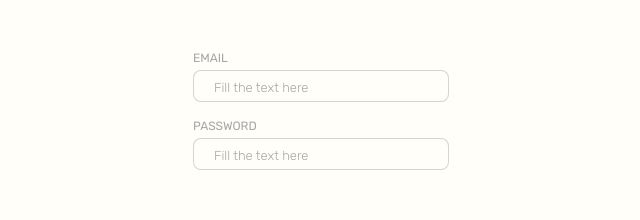
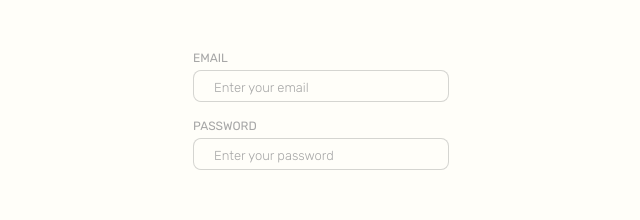
Before and after one commit to Dulyarat455/monieeiei, a Next.js app: page /login in a window 1280 px wide. Shown: the part 246-466 px from the top of the page, without its empty margins (311-951 px from the left). Built offline with nearby package versions, Linux system fonts and the light colour scheme.

Commit message:
Change color hover input

```diff
--- a/src/pages/account.js
+++ b/src/pages/account.js
@@ -135,7 +135,7 @@ export default function Account(){
                     </div>
                     <form>
                         <label htmlFor="user_firstname" className="ml-2 text-[#A7A7A7] text-xs">FIRST NAME</label><br></br>
-                        <input className="mb-2 ml-2 h-8 w-[16rem] item-center rounded-lg border-[1px] border-opacity-30 bg-[#FFFEF9] border-[#757575] placeholder-[#A7A7A7] placeholder:font-rubik pl-5 placeholder:text-[13px] placeholder:font-light flex"
+                        <input className="mb-2 ml-2 h-8 w-[16rem] item-center rounded-lg border-[1px] border-opacity-30 bg-[#FFFEF9] border-[#757575] focus:outline-none focus:border-purple-400 focus:ring-1 focus:ring-purple-400 placeholder-[#A7A7A7] placeholder:font-rubik pl-5 placeholder:text-[13px] placeholder:font-light flex"
                         placeholder="Johny"
                         type="text"
                         id="user_firstname"
@@ -145,7 +145,7 @@ export default function Account(){
                         >
                         </input>
                         <label htmlFor="user_lastname" className="ml-2 text-[#A7A7A7] text-xs">LAST NAME</label><br></br>
-                        <input className="mb-2 ml-2 h-8 w-[16rem] rounded-lg border-[1px] border-opacity-30 bg-[#FFFEF9] border-[#757575] placeholder-[#A7A7A7] placeholder:font-rubik pl-5 placeholder:text-[13px] placeholder:font-light flex"
+                        <input className="mb-2 ml-2 h-8 w-[16rem] rounded-lg border-[1px] border-opacity-30 bg-[#FFFEF9] border-[#757575] focus:outline-none focus:border-purple-400 focus:ring-1 focus:ring-purple-400 placeholder-[#A7A7A7] placeholder:font-rubik pl-5 placeholder:text-[13px] placeholder:font-light flex"
                         placeholder="Gates"
                         type="text"
                         id="user_lastname"
@@ -155,7 +155,7 @@ export default function Account(){
                         >
                         </input>
                         <label htmlFor="user_DOB" className="ml-2 text-[#A7A7A7] text-xs">MY BIRTHDAY</label><br></br>
-                        <input className="mb-2 ml-2 h-8 w-[16rem] rounded-lg border-[1px] border-opacity-30 bg-[#FFFEF9] border-[#757575] placeholder-[#A7A7A7] placeholder:font-rubik pl-5 placeholder:text-[13px] placeholder:font-light flex"
+                        <input className="mb-2 ml-2 h-8 w-[16rem] rounded-lg border-[1px] border-opacity-30 bg-[#FFFEF9] border-[#757575] focus:outline-none focus:border-purple-400 focus:ring-1 focus:ring-purple-400 placeholder-[#A7A7A7] placeholder:font-rubik pl-5 placeholder:text-[13px] placeholder:font-light flex"
                         placeholder="02/01/1996"
                         type="date"
                         id="user_DOB"
@@ -165,7 +165,7 @@ export default function Account(){
                          >
                         </input>
                         <label htmlFor="phonenumber" className="ml-2 text-[#A7A7A7] text-xs">MY PHONE NUMBER</label><br></br>
-                        <input className="mb-2 ml-2 h-8 w-[16rem] rounded-lg border-[1px] border-opacity-30 bg-[#FFFEF9] border-[#757575] placeholder-[#A7A7A7] placeholder:font-rubik pl-5 placeholder:text-[13px] placeholder:font-light flex"
+                        <input className="mb-2 ml-2 h-8 w-[16rem] rounded-lg border-[1px] border-opacity-30 bg-[#FFFEF9] border-[#757575] focus:outline-none focus:border-purple-400 focus:ring-1 focus:ring-purple-400 placeholder-[#A7A7A7] placeholder:font-rubik pl-5 placeholder:text-[13px] placeholder:font-light flex"
                         placeholder="0812345678"
                         type="tel"
                         id="user_phonenumber"
@@ -175,7 +175,7 @@ export default function Account(){
                         >
                         </input>
                         <label htmlFor="email" className="ml-2 text-[#A7A7A7] text-xs">MY EMAIL</label><br></br>
-                        <input className="mb-2 ml-2 h-8 w-[16rem] rounded-lg border-[1px] border-opacity-30 bg-[#FFFEF9] border-[#757575] placeholder-[#A7A7A7] placeholder:font-rubik pl-5 placeholder:text-[13px] placeholder:font-light flex"
+                        <input className="mb-2 ml-2 h-8 w-[16rem] rounded-lg border-[1px] border-opacity-30 bg-[#FFFEF9] border-[#757575] focus:outline-none focus:border-purple-400 focus:ring-1 focus:ring-purple-400 placeholder-[#A7A7A7] placeholder:font-rubik pl-5 placeholder:text-[13px] placeholder:font-light flex"
                         placeholder="Johny.Gates@gmail.com"
                         type="email"
                         id="user_email"
--- a/src/pages/changepassword.js
+++ b/src/pages/changepassword.js
@@ -89,7 +89,7 @@ export default function Changepassword(){
             </div>
             <form>
                 <label htmlFor="currentpassword" className="ml-5 text-[#A7A7A7] text-xs">CURRENT PASSWORD*</label><br></br>
-                <input className="mb-5 ml-5 h-8 w-[16rem] rounded-lg border-[1px] border-opacity-30 bg-[#FFFEF9] border-[#757575] placeholder-[#A7A7A7] placeholder:font-rubik pl-5 placeholder:text-[13px] placeholder:font-light" placeholder="Fill the text here"
+                <input className="mb-5 ml-5 h-8 w-[16rem] rounded-lg border-[1px] border-opacity-30 bg-[#FFFEF9] border-[#757575] focus:outline-none focus:border-purple-400 focus:ring-1 focus:ring-purple-400 placeholder-[#A7A7A7] placeholder:font-rubik pl-5 placeholder:text-[13px] placeholder:font-light" placeholder="Enter your current password"
                 type="email"
                 id="user_current_password"
                 name="user_current_password"
@@ -97,7 +97,7 @@ export default function Changepassword(){
                 required
                 ></input>
                 <br></br> <label htmlFor="newpassword" className="ml-5 text-[#A7A7A7] text-xs">NEW PASSWORD*</label><br></br>
-                <input className="ml-5 h-8 w-[16rem] rounded-lg border-[1px] border-opacity-30 border-[#757575] bg-[#FFFEF9] placeholder-[#A7A7A7] placeholder:font-rubik pl-5 placeholder:text-[13px] placeholder:font-light" placeholder="Fill the text here"
+                <input className="ml-5 h-8 w-[16rem] rounded-lg border-[1px] border-opacity-30 border-[#757575] bg-[#FFFEF9] focus:outline-none focus:border-purple-400 focus:ring-1 focus:ring-purple-400 placeholder-[#A7A7A7] placeholder:font-rubik pl-5 placeholder:text-[13px] placeholder:font-light" placeholder="Enter your new password"
                 type="password"
                 id="user_password"
                 name="user_password"
@@ -106,7 +106,7 @@ export default function Changepassword(){
                 ></input>
                 <div className="ml-5 mt-1 text-[10px] mb-5 font-normal">Must be at least 8 characters</div>
                 <label htmlFor="cfpassword" className="ml-5 text-[#A7A7A7] text-xs">CONFIRM NEW PASSWORD*</label><br></br>
-                <input className="ml-5 h-8 w-[16rem] rounded-lg border-[1px] border-opacity-30 border-[#757575] bg-[#FFFEF9] placeholder-[#A7A7A7] placeholder:font-rubik pl-5 placeholder:text-[13px] placeholder:font-light" placeholder="Fill the text here"
+                <input className="ml-5 h-8 w-[16rem] rounded-lg border-[1px] border-opacity-30 border-[#757575] bg-[#FFFEF9] focus:outline-none focus:border-purple-400 focus:ring-1 focus:ring-purple-400 placeholder-[#A7A7A7] placeholder:font-rubik pl-5 placeholder:text-[13px] placeholder:font-light" placeholder="Re-enter your new password"
                 type="password"
                 id="user_confirm_password"
                 name="user_confirm_password"
--- a/src/pages/login.js
+++ b/src/pages/login.js
@@ -67,8 +67,8 @@ export default function Login(){
                 <form onSubmit={submitHandler} >
                     <label className=" text-[#A7A7A7] text-xs flex font-rubik">EMAIL</label>
                     <input
-                        className="flex flex-col items-center justify-center mt-1 bg-[#FFFEF9] border-[1px] h-8 w-[16rem] rounded-lg border-opacity-30 border-[#757575] placeholder-[#A7A7A7] placeholder:font-rubik pl-5 placeholder:text-[13px] placeholder:font-light"
-                        placeholder="Fill the text here"
+                        className="flex flex-col items-center justify-center mt-1 bg-[#FFFEF9] border-[1px] h-8 w-[16rem] rounded-lg border-opacity-30 border-[#757575] focus:outline-none focus:border-purple-400 focus:ring-1 focus:ring-purple-400 placeholder-[#A7A7A7] placeholder:font-rubik pl-5 placeholder:text-[13px] placeholder:font-light"
+                        placeholder="Enter your email"
                         type="email"
                         id="user_email"
                         name="user_email"
@@ -78,8 +78,8 @@ export default function Login(){
                     />
                     <label className="mt-4 text-[#A7A7A7] text-xs flex font-rubik">PASSWORD</label>
                     <input
-                        className="mt-1 bg-[#FFFEF9] border-[1px] h-8 w-[16rem] rounded-lg border-opacity-30 border-[#757575] placeholder-[#A7A7A7] placeholder:font-rubik pl-5 placeholder:text-[13px] placeholder:font-light"
-                        placeholder="Fill the text here"
+                        className="mt-1 bg-[#FFFEF9] border-[1px] h-8 w-[16rem] rounded-lg border-opacity-30 border-[#757575] focus:outline-none focus:border-purple-400 focus:ring-1 focus:ring-purple-400 placeholder-[#A7A7A7] placeholder:font-rubik pl-5 placeholder:text-[13px] placeholder:font-light"
+                        placeholder="Enter your password"
                         type="password"
                         id="user_password"
                         name="user_password"
```
